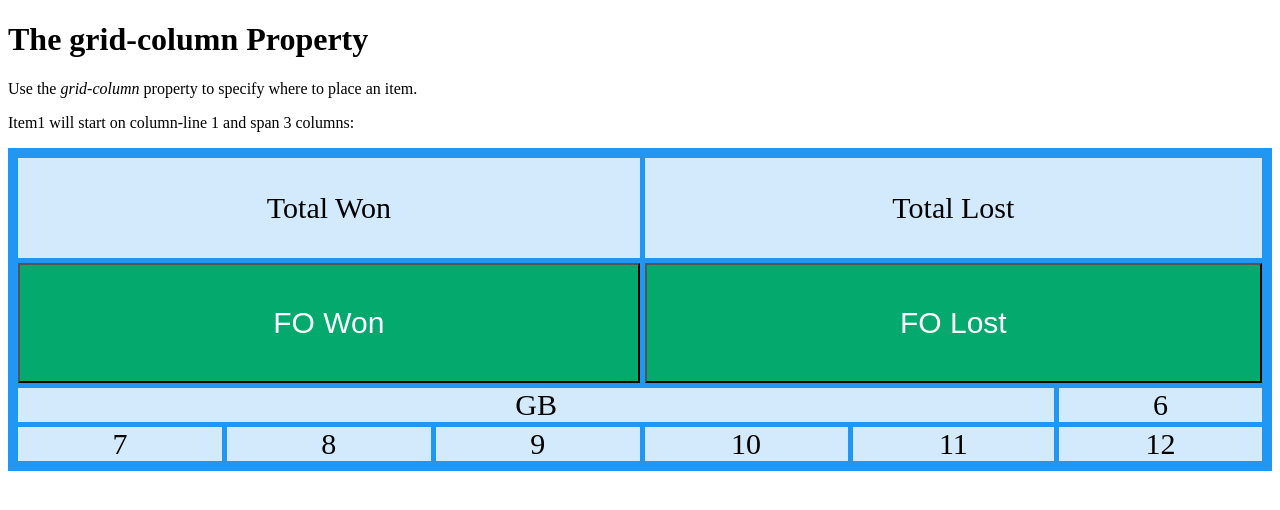
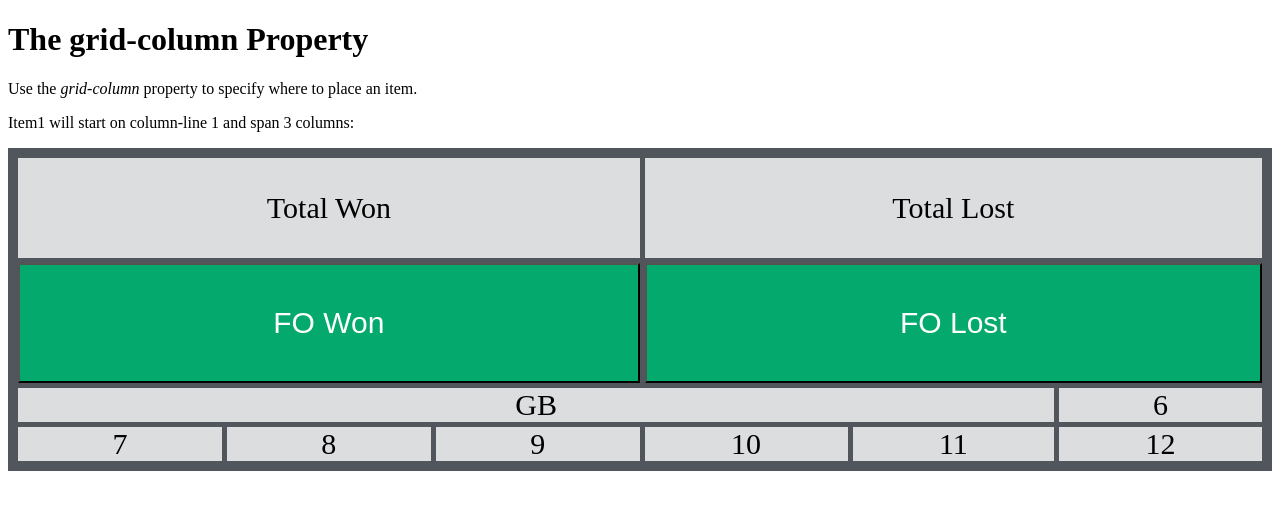
Before and after one commit to IlliniOrange/Faceoff-App, a plain HTML site: page index.html in a window 1280 px wide. Drawn offline with Linux system fonts and the light colour scheme.

Commit message:
Minor UI changes

```diff
--- a/index.html
+++ b/index.html
@@ -15,7 +15,7 @@
   grid-template-columns: auto auto auto auto auto auto;
   grid-template-rows: 100px auto auto auto;
   gap: 5px;
-  background-color: #2196F3;
+  background-color: #50565c;
   padding: 10px;
 }
 
```
